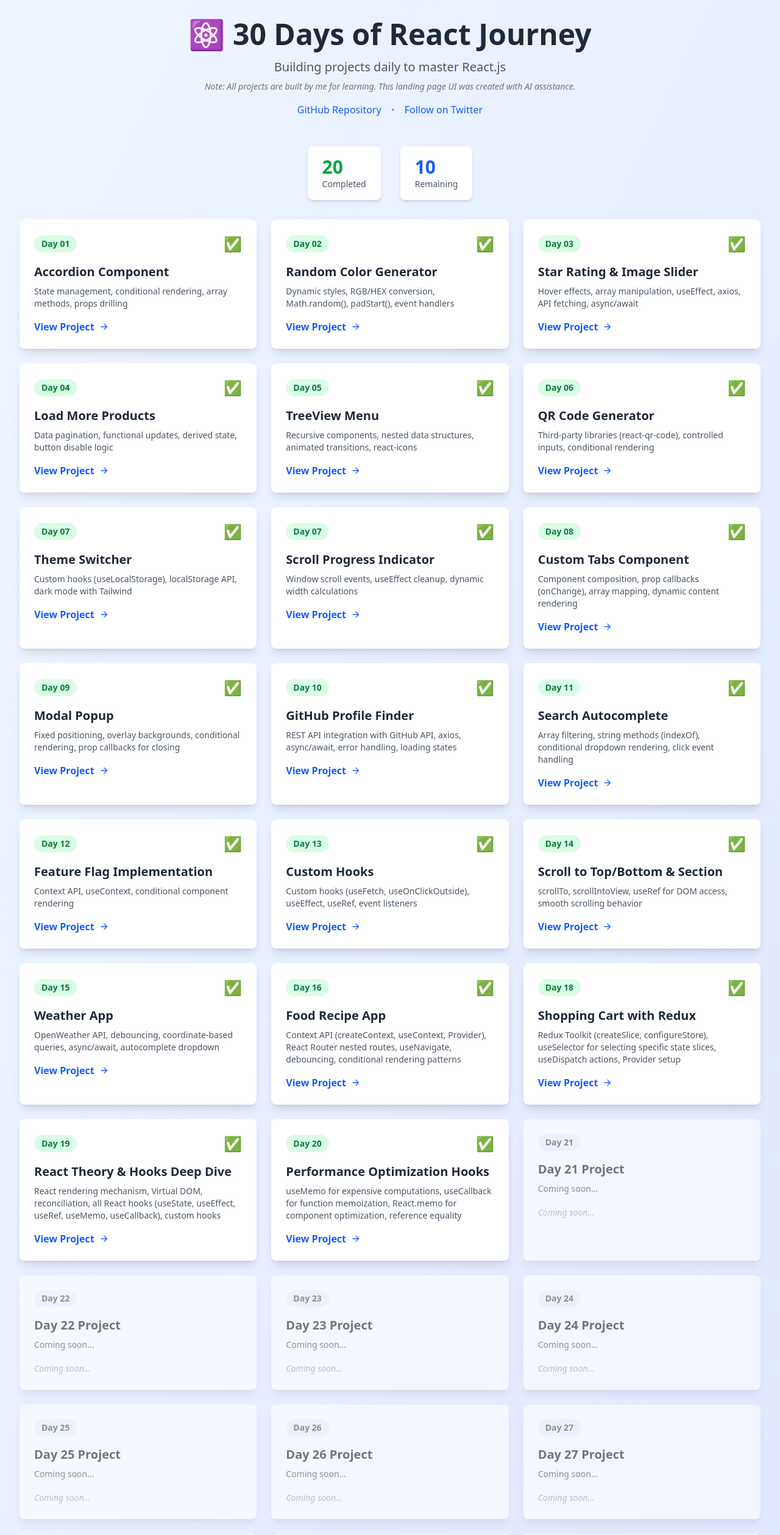
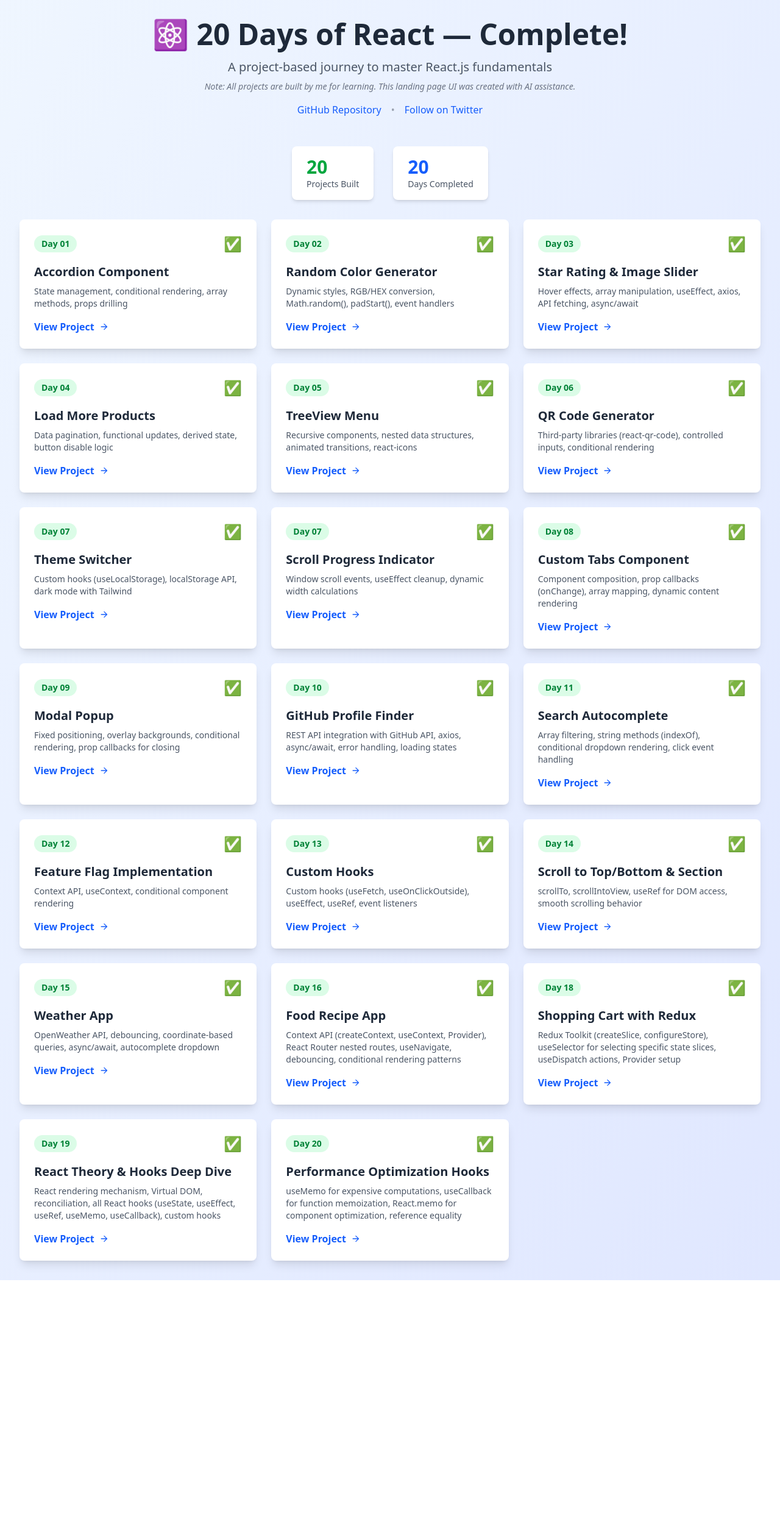
Before and after one commit to ITx-prash/react-journey, a React (Vite) app: page / in a window 1280 px wide. Shown: the top 2518 px of the page at 61% size. After the commit the page ends 2100 px from the top, so only its background shows below. Built offline with nearby package versions, Linux system fonts and the light colour scheme.

Commit message:
farewell: update Home component to reflect completion of 20-day React journey and adjust project display

```diff
--- a/src/components/Home.jsx
+++ b/src/components/Home.jsx
@@ -163,13 +163,6 @@ const Home = () => {
       path: "/day20-performance-hooks",
       completed: true,
     },
-    ...Array.from({ length: 10 }, (_, i) => ({
-      day: i + 21,
-      title: `Day ${i + 21} Project`,
-      description: "Coming soon...",
-      path: `/day${String(i + 21).padStart(2, "0")}`,
-      completed: false,
-    })),
   ];
 
   return (
@@ -178,10 +171,10 @@ const Home = () => {
         {/* Header */}
         <div className="mb-12 text-center">
           <h1 className="mb-4 text-5xl font-bold text-gray-800">
-            ⚛️ 30 Days of React Journey
+            ⚛️ 20 Days of React — Complete!
           </h1>
           <p className="text-xl text-gray-600">
-            Building projects daily to master React.js
+            A project-based journey to master React.js fundamentals
           </p>
           <p className="mt-2 text-sm text-gray-500 italic">
             Note: All projects are built by me for learning. This landing page
@@ -212,15 +205,13 @@ const Home = () => {
         <div className="mb-8 flex justify-center gap-8">
           <div className="rounded-lg bg-white px-6 py-4 shadow-md">
             <p className="text-3xl font-bold text-green-600">
-              {projects.filter((p) => p.completed).length}
+              {projects.length}
             </p>
-            <p className="text-sm text-gray-600">Completed</p>
+            <p className="text-sm text-gray-600">Projects Built</p>
           </div>
           <div className="rounded-lg bg-white px-6 py-4 shadow-md">
-            <p className="text-3xl font-bold text-blue-600">
-              {projects.filter((p) => !p.completed).length}
-            </p>
-            <p className="text-sm text-gray-600">Remaining</p>
+            <p className="text-3xl font-bold text-blue-600">20</p>
+            <p className="text-sm text-gray-600">Days Completed</p>
           </div>
         </div>
 
@@ -229,21 +220,13 @@ const Home = () => {
           {projects.map((project) => (
             <div
               key={project.day}
-              className={`rounded-lg bg-white p-6 shadow-lg transition-all hover:shadow-xl ${
-                !project.completed && "opacity-60"
-              }`}
+              className="rounded-lg bg-white p-6 shadow-lg transition-all hover:shadow-xl"
             >
               <div className="mb-4 flex items-center justify-between">
-                <span
-                  className={`rounded-full px-3 py-1 text-sm font-semibold ${
-                    project.completed
-                      ? "bg-green-100 text-green-700"
-                      : "bg-gray-100 text-gray-600"
-                  }`}
-                >
+                <span className="rounded-full bg-green-100 px-3 py-1 text-sm font-semibold text-green-700">
                   Day {String(project.day).padStart(2, "0")}
                 </span>
-                {project.completed && <span className="text-2xl">✅</span>}
+                <span className="text-2xl">✅</span>
               </div>
               <h3 className="mb-2 text-xl font-bold text-gray-800">
                 {project.title}
@@ -251,7 +234,6 @@ const Home = () => {
               <p className="mb-4 text-sm text-gray-600">
                 {project.description}
               </p>
-              {project.completed ? (
               <Link
                 to={project.path}
                 className="flex items-center gap-2 font-semibold text-blue-600 hover:text-blue-700"
@@ -259,11 +241,6 @@ const Home = () => {
                 View Project
                 <MdArrowForward />
               </Link>
-              ) : (
-                <span className="text-sm text-gray-400 italic">
-                  Coming soon...
-                </span>
-              )}
             </div>
           ))}
         </div>
```
Lines whose indentation alone changed are shown as unchanged.
